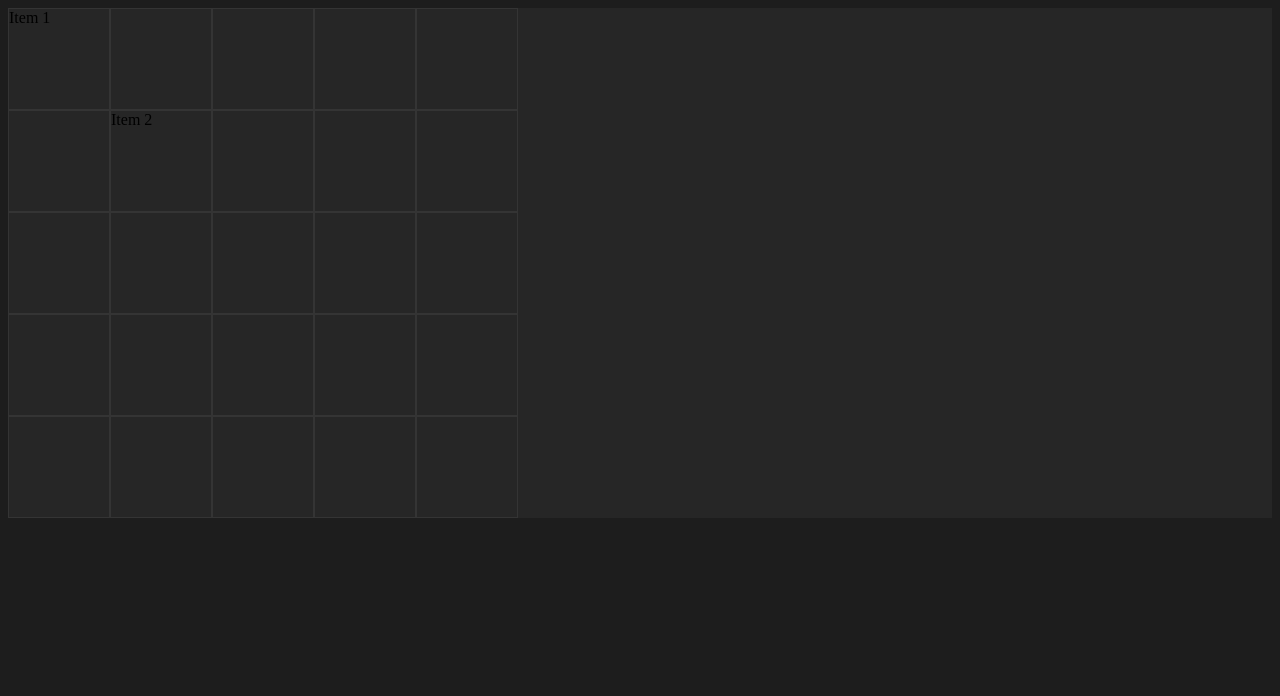
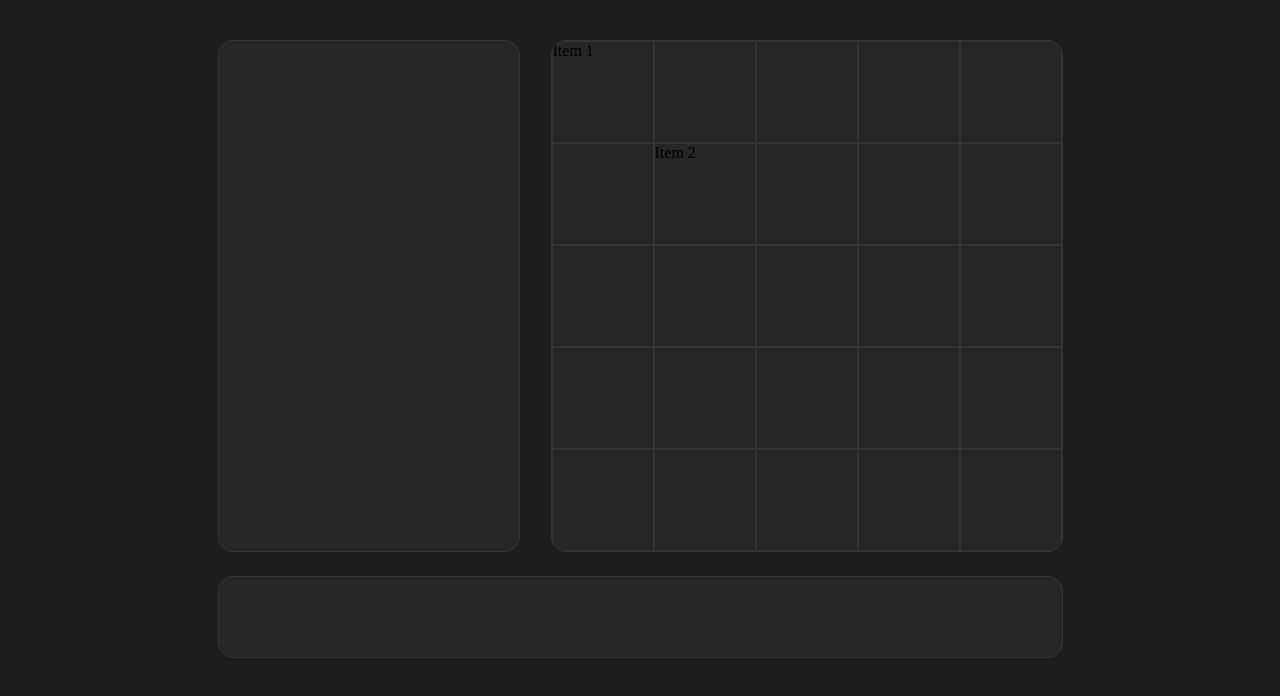
Before and after one commit to FENIXSHIRO/RLT_FrontTest, a Vue app: page / in a window 1280 px wide. Shown: the top 696 px of the page. Built offline with nearby package versions, Linux system fonts and the light colour scheme.

Commit message:
feat: Добавил плейсхолдеры

```diff
--- a/src/App.vue
+++ b/src/App.vue
@@ -1,11 +1,29 @@
 <template>
-  <Inventory />
+  <div class="container">
+    <div class="inventory">
+      <PanelPlaceholder />
+      <Inventory />
+    </div>
+    <BottomPlaceholder />
+  </div>
 </template>
 
 <script setup lang="ts">
 import Inventory from './components/Inventory.vue'
+import PanelPlaceholder from './components/PanelPlaceholder.vue'
+import BottomPlaceholder from './components/BottomPlaceholder.vue'
 </script>
 
 <style scoped>
-
+.container {
+  margin: auto;
+  width: 845px;
+}
+.inventory {
+  width: 100%;
+  display: flex;
+  justify-content: space-between;
+  margin-top: 5vh;
+  margin-bottom: 3vh;
+}
 </style>
--- /dev/null
+++ b/src/components/BottomPlaceholder.vue
@@ -0,0 +1,13 @@
+<template>
+  <div class="BottomPanelContainer">
+
+  </div>
+</template>
+
+<script setup lang="ts">
+
+</script>
+
+<style scoped>
+
+</style>
--- a/src/components/Inventory.vue
+++ b/src/components/Inventory.vue
@@ -10,9 +10,10 @@
       >
         <div
           v-if="cell.item"
-          class="grid-item"
+          :class="['grid-item',{ 'dragging': cell === draggedItem?.cell }]"
           draggable="true"
           @dragstart="dragStart($event, cell)"
+          @dragend="dragend"
         >
           {{ cell.item.name }}
         </div>
@@ -60,7 +61,12 @@ const dragStart = (event: DragEvent, cell: Cell) => {
   if (cell.item) {
     draggedItem = { cell, item: cell.item };
     event.dataTransfer?.setData('text', '');
+    (event.target as HTMLDivElement).classList.add('dragging')
   }
+};
+
+const dragend = (event: DragEvent) => {
+  (event.target as HTMLDivElement).classList.remove('dragging')
 };
 
 const drop = (event: DragEvent, targetCell: Cell) => {
--- /dev/null
+++ b/src/components/PanelPlaceholder.vue
@@ -0,0 +1,13 @@
+<template>
+  <div class="PanelContainer">
+
+  </div>
+</template>
+
+<script setup lang="ts">
+
+</script>
+
+<style scoped>
+
+</style>
--- a/src/scss/components/_index.scss
+++ b/src/scss/components/_index.scss
@@ -1,2 +1,3 @@
 @forward "inventoryGrid";
 @forward "buttons";
+@forward "placeholders";
--- a/src/scss/components/_inventoryGrid.scss
+++ b/src/scss/components/_inventoryGrid.scss
@@ -3,7 +3,11 @@
 .grid-container {
   background-color: variables.$SubBgColor;
   display: flex;
+  overflow: hidden;
   flex-direction: column;
+  border: 1px solid variables.$BorderColor;
+  border-radius: variables.$PanelCornerRadius;
+  width: fit-content;
 }
 
 .grid-row {
@@ -27,6 +31,6 @@
     background-color: variables.$SubBgHoverClolor;
   }
   &.dragging {
-    background-color: red;
+    border: 1px solid variables.$BorderColor;
   }
 }
--- /dev/null
+++ b/src/scss/components/_placeholders.scss
@@ -0,0 +1,17 @@
+@use "../sass-utils/variables";
+
+.PanelContainer {
+    background-color: variables.$SubBgColor;
+    border: 1px solid variables.$BorderColor;
+    border-radius: variables.$PanelCornerRadius;
+    width: 300px;
+}
+
+.BottomPanelContainer {
+    margin: auto;
+    margin-top: 1vh;
+    background-color: variables.$SubBgColor;
+    border: 1px solid variables.$BorderColor;
+    border-radius: variables.$PanelCornerRadius;
+    height: 10vh;
+}
--- a/src/scss/sass-utils/_variables.scss
+++ b/src/scss/sass-utils/_variables.scss
@@ -9,3 +9,5 @@ $TextColor: #414141;
 
 $DeleteButtonColor: #fa7272;
 $HoverDeleteButtonColor: #ff8888;
+
+$PanelCornerRadius: 15px;
```
